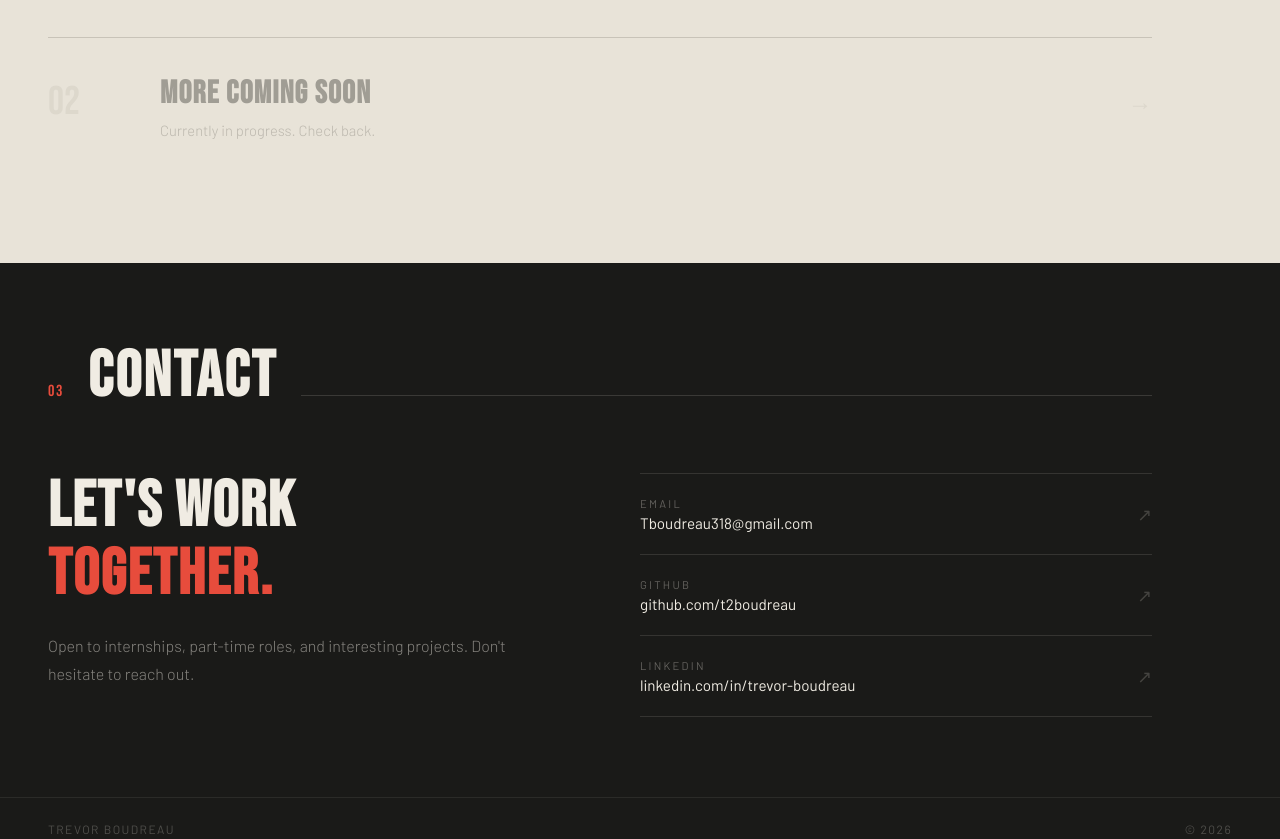
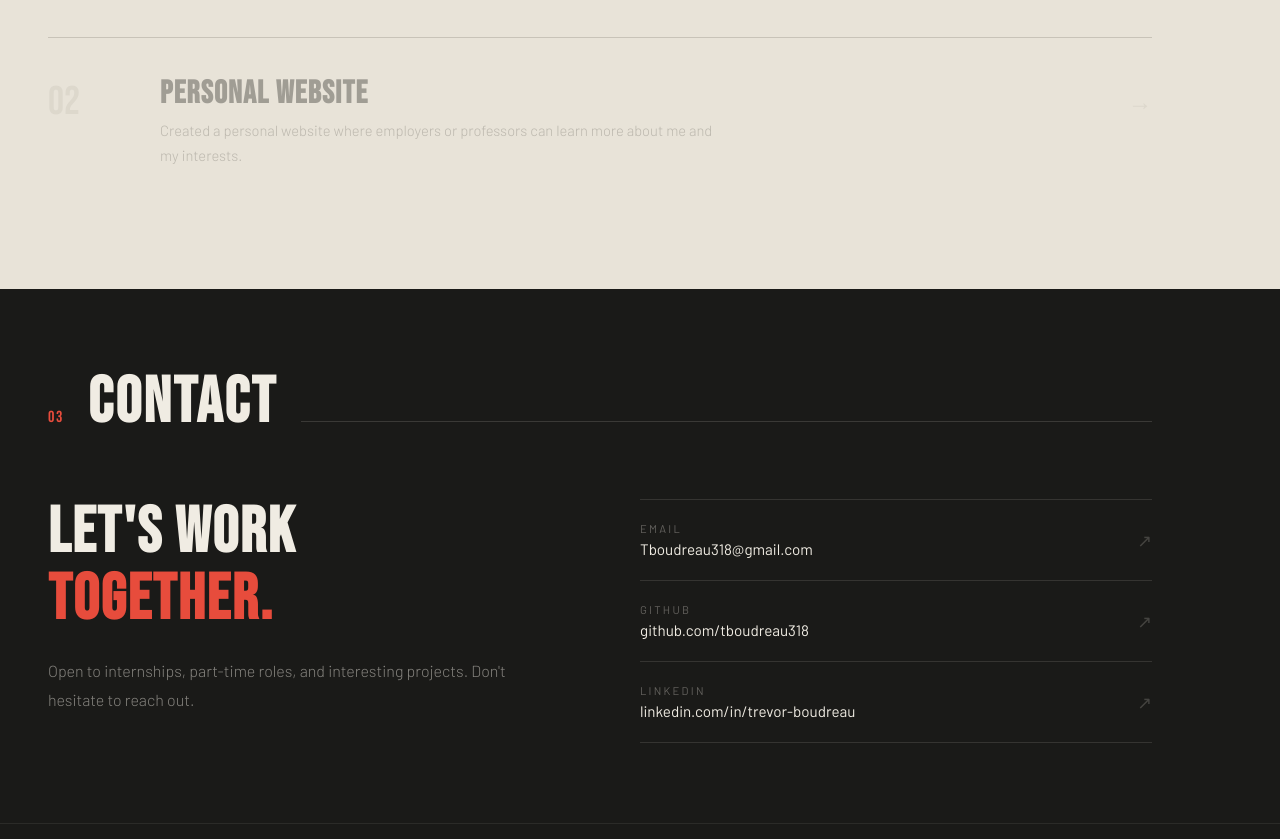
Before and after one commit to tboudreau318/tboudreau318.github.io, a plain HTML site: page index.html in a window 1280 px wide. Shown: the part 1828-2667 px from the top of the page. Drawn offline with Linux system fonts and the light colour scheme.

Commit message:
Update index.html
Updated my github link, and a new personal project.

```diff
--- a/index.html
+++ b/index.html
@@ -363,8 +363,8 @@
       <div class="project-item reveal" style="opacity:0.35; pointer-events:none;">
         <div class="project-index">02</div>
         <div>
-          <h3 class="project-title">More Coming Soon</h3>
-          <p class="project-desc">Currently in progress. Check back.</p>
+          <h3 class="project-title">Personal Website</h3>
+          <p class="project-desc">Created a personal website where employers or professors can learn more about me and my interests.</p>
         </div>
         <div class="project-arrow">→</div>
       </div>
@@ -395,7 +395,7 @@
           <a href="https://github.com/t2boudreau" target="_blank" class="contact-link">
             <div>
               <span class="cl-label">GitHub</span>
-              <span class="cl-value">github.com/t2boudreau</span>
+              <span class="cl-value">github.com/tboudreau318</span>
             </div>
             <span class="cl-arrow">↗</span>
           </a>
```
